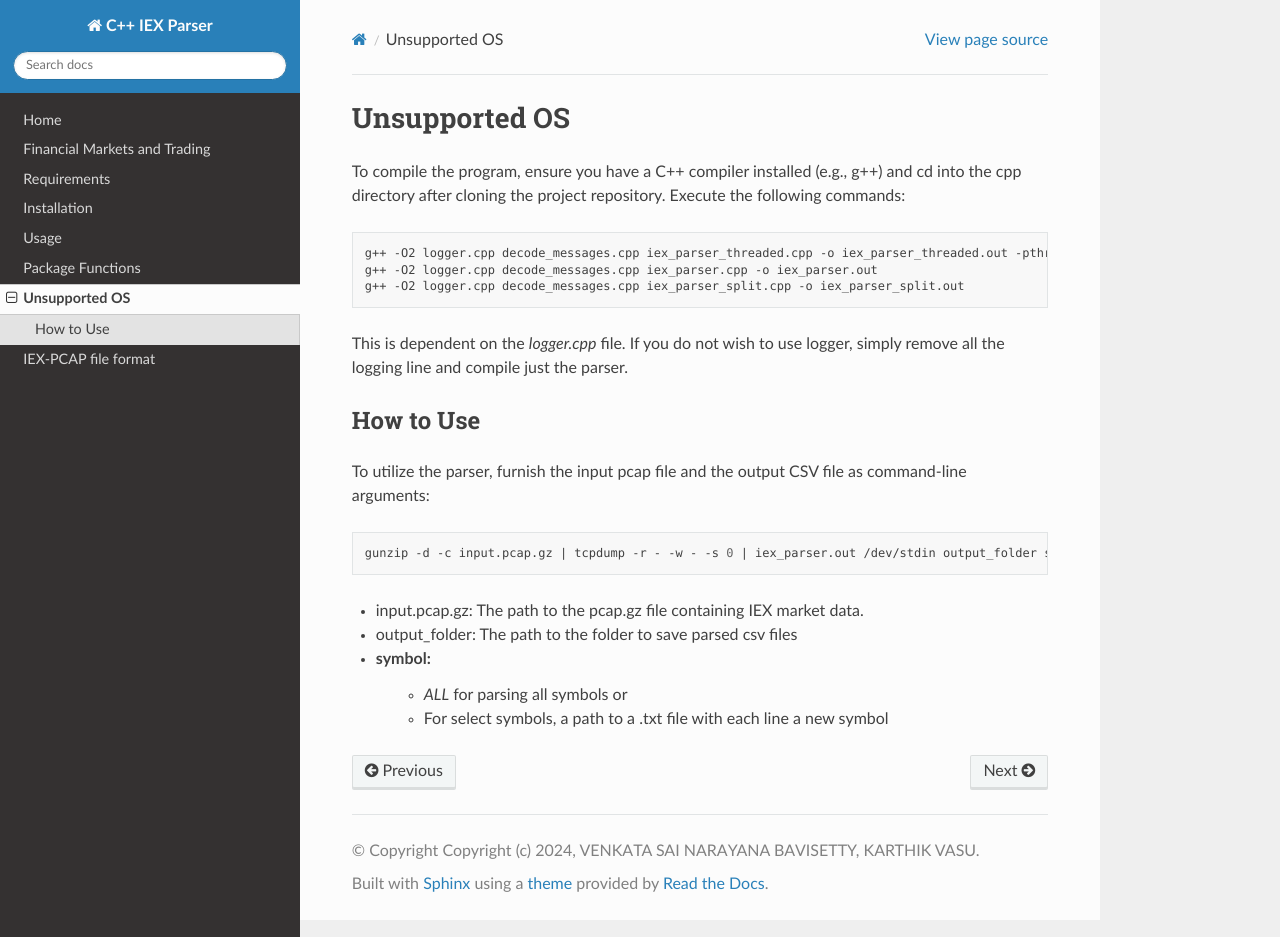
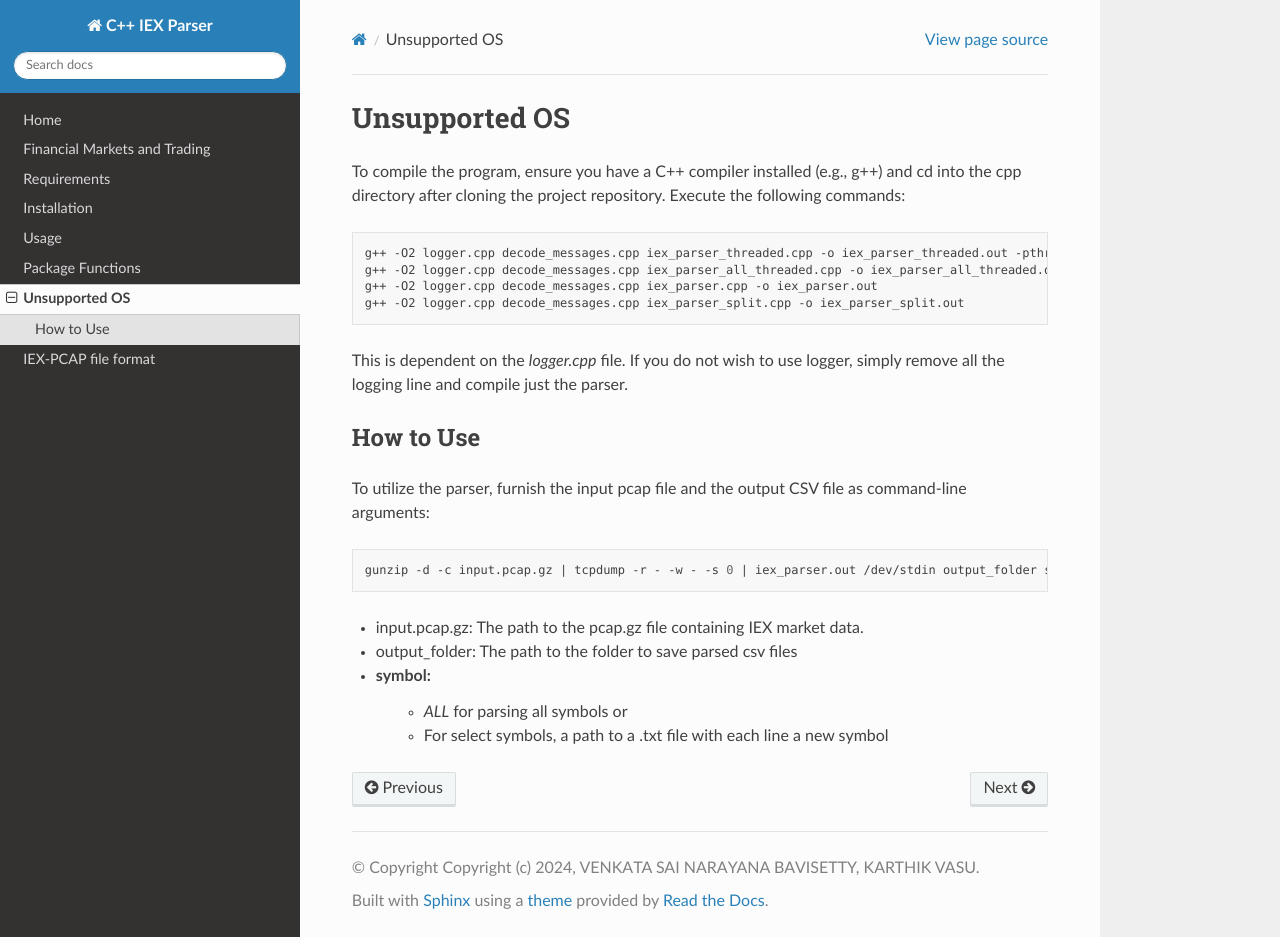
Before and after one commit to Sai271828/iex-parser, a Sphinx documentation site: the page built from docs/unsupported_os.rst, in a window 1280 px wide and 937 px high. Built offline with Sphinx 7.4.7 and the Read the Docs theme 2.0.0, drawn with Linux system fonts in a browser that asks for light colours.

Commit message:
unsupported os added pthread

```diff
--- a/docs/unsupported_os.rst
+++ b/docs/unsupported_os.rst
@@ -9,6 +9,7 @@ To compile the program, ensure you have a C++ compiler installed (e.g., g++) and
 .. code-block:: bash
 
     g++ -O2 logger.cpp decode_messages.cpp iex_parser_threaded.cpp -o iex_parser_threaded.out -pthread
+    g++ -O2 logger.cpp decode_messages.cpp iex_parser_all_threaded.cpp -o iex_parser_all_threaded.out -pthread
     g++ -O2 logger.cpp decode_messages.cpp iex_parser.cpp -o iex_parser.out
     g++ -O2 logger.cpp decode_messages.cpp iex_parser_split.cpp -o iex_parser_split.out
 
```
